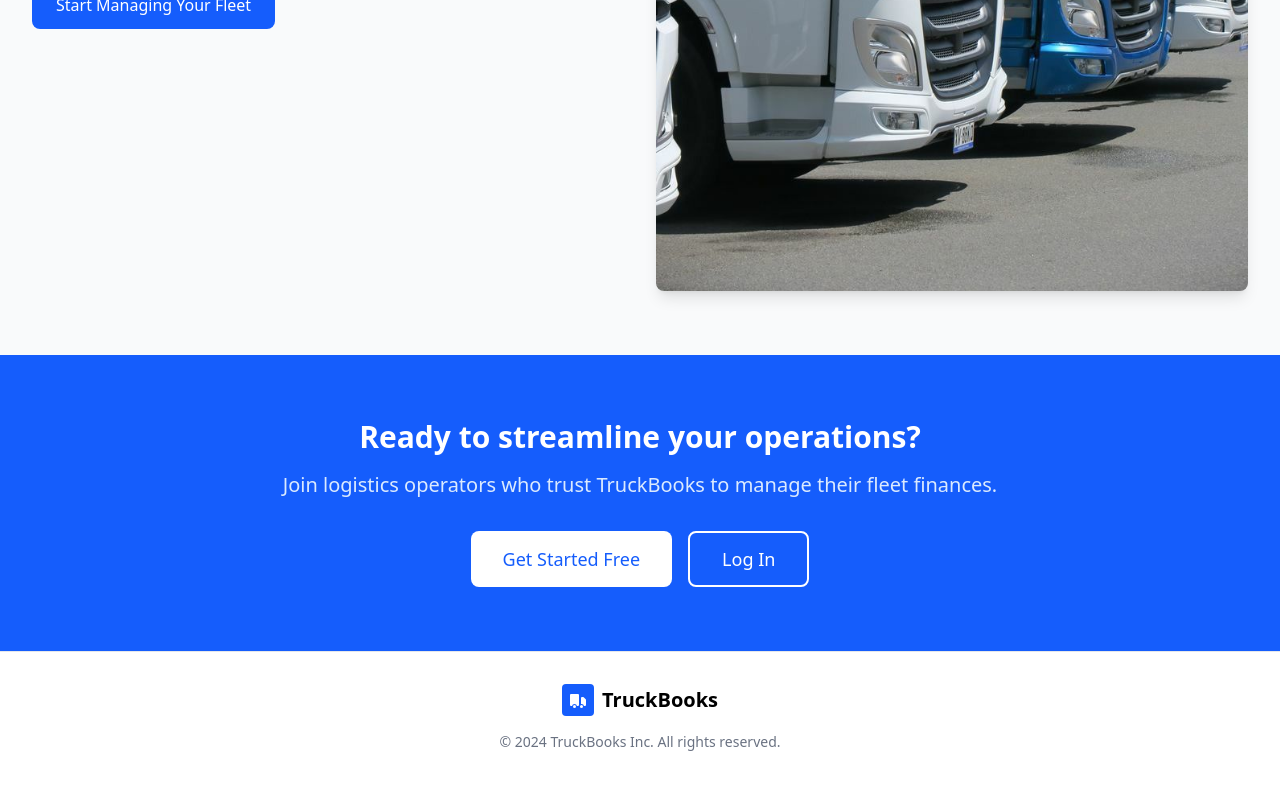
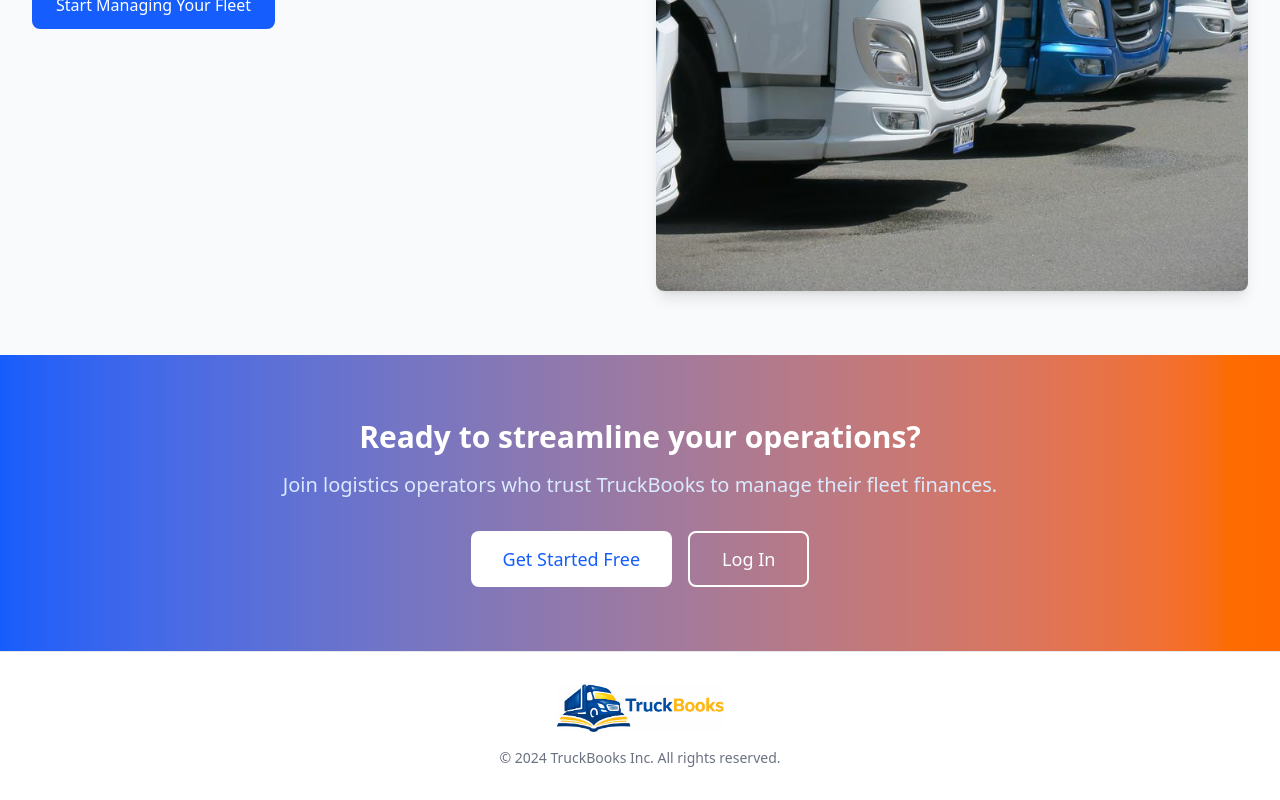
Before and after one commit to Jim9code/truckbook, a SvelteKit app in the folder truckbook-ui/: page / in a window 1280 px wide. Shown: the part 3069-3869 px from the top of the page. Built offline with nearby package versions, Linux system fonts and the light colour scheme.

Commit message:
Update CTA section background and replace logo with image: change background to a gradient and update the logo display for improved visual consistency.

```diff
--- a/truckbook-ui/src/routes/+page.svelte
+++ b/truckbook-ui/src/routes/+page.svelte
@@ -242,7 +242,7 @@
 	</section>
 
 	<!-- CTA Section -->
-	<section class="py-16 bg-blue-600">
+	<section class="py-16 bg-gradient-to-r from-blue-600 to-orange-500">
 		<div class="max-w-4xl mx-auto px-4 sm:px-6 lg:px-8 text-center">
 			<h2 class="text-3xl font-bold text-white mb-4">Ready to streamline your operations?</h2>
 			<p class="text-xl text-blue-100 mb-8">
@@ -270,13 +270,7 @@
 		<div class="max-w-7xl mx-auto px-4 sm:px-6 lg:px-8 py-8">
 			<div class="text-center">
 				<div class="flex items-center justify-center gap-2 mb-4">
-					<div class="w-8 h-8 bg-blue-600 rounded flex items-center justify-center">
-						<svg class="w-5 h-5 text-white" fill="currentColor" viewBox="0 0 20 20">
-							<path d="M8 16.5a1.5 1.5 0 11-3 0 1.5 1.5 0 013 0zM15 16.5a1.5 1.5 0 11-3 0 1.5 1.5 0 013 0z" />
-							<path d="M3 4a1 1 0 00-1 1v10a1 1 0 001 1h1.05a2.5 2.5 0 014.9 0H10a1 1 0 001-1V5a1 1 0 00-1-1H3zM14 7a1 1 0 00-1 1v6.05A2.5 2.5 0 0115.95 16H17a1 1 0 001-1v-5a1 1 0 00-.293-.707l-2-2A1 1 0 0015 7h-1z" />
-						</svg>
-					</div>
-					<span class="text-xl font-bold text-black">TruckBooks</span>
+					<img src={logo} alt="TruckBooks" class="h-12 w-auto" />
 				</div>
 				<p class="text-sm text-gray-500">© 2024 TruckBooks Inc. All rights reserved.</p>
 			</div>
```
